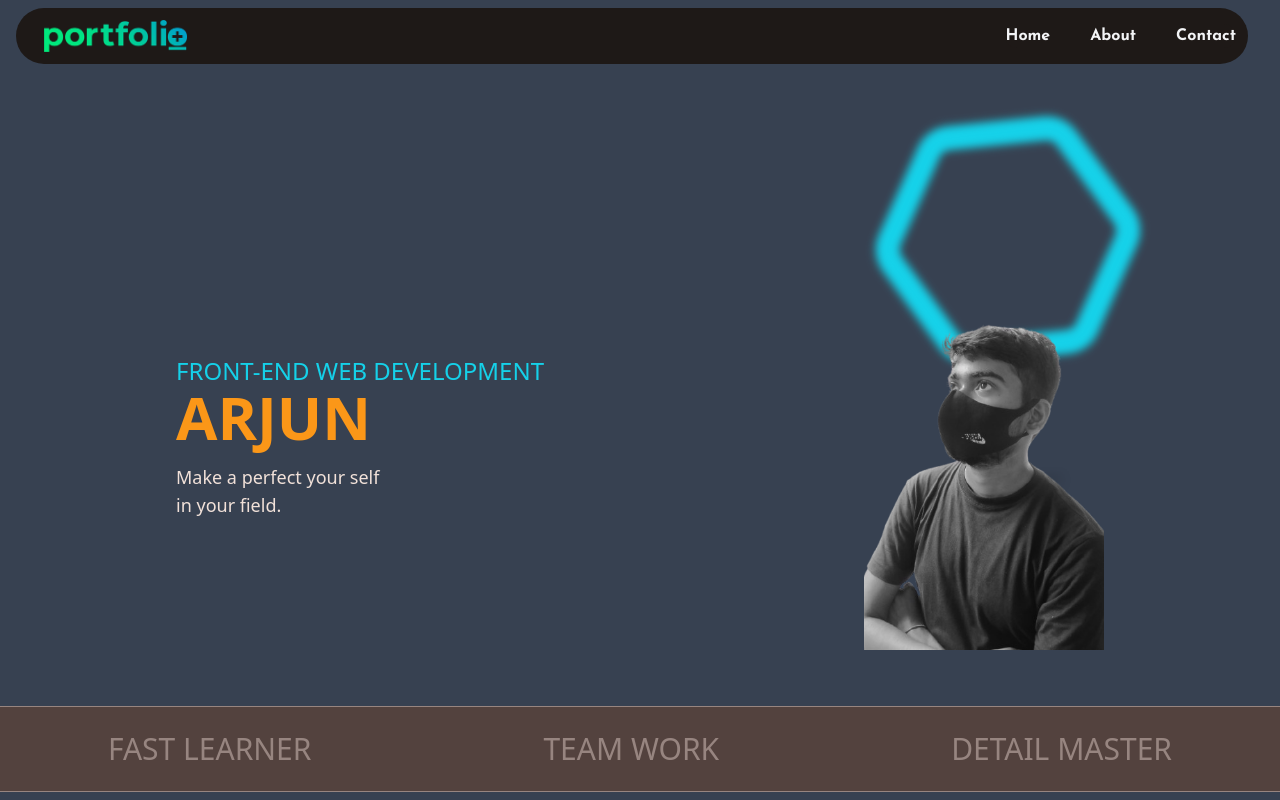
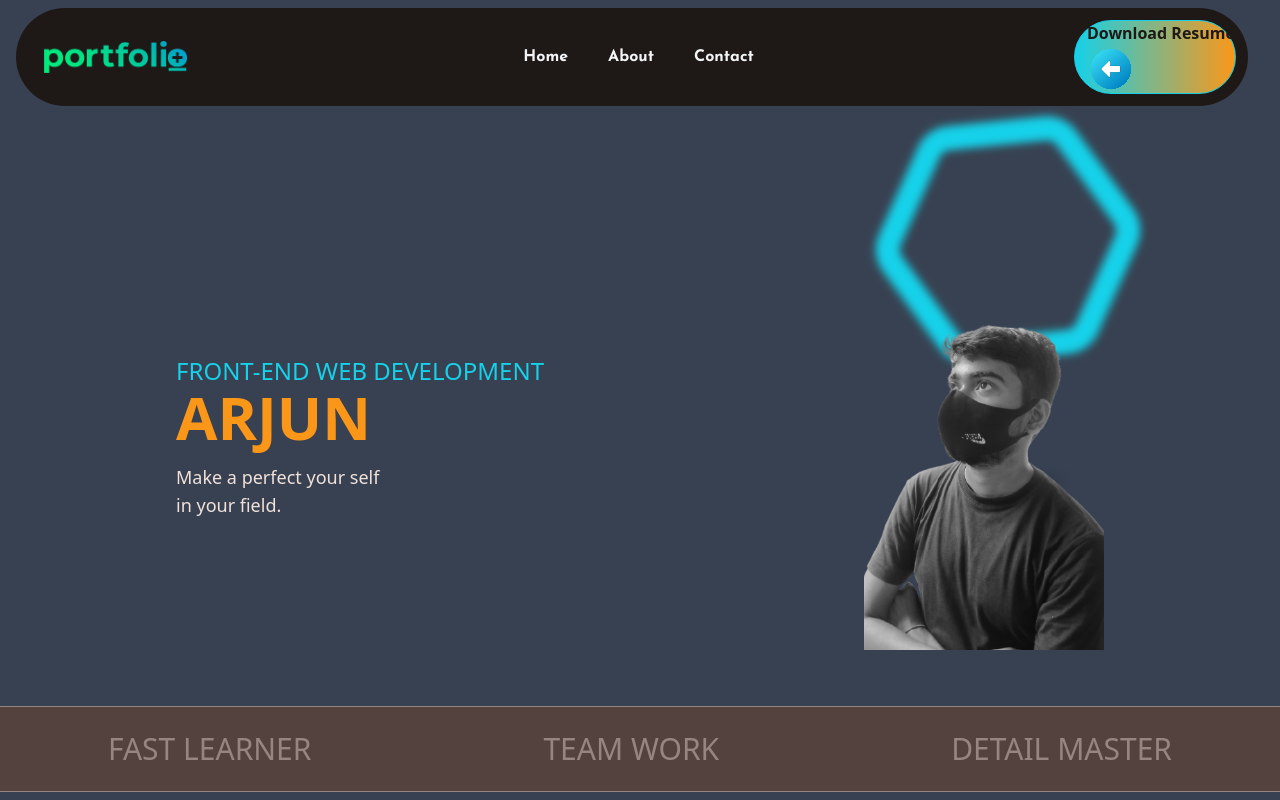
Before and after one commit to Arjun4243/React-portfolio, a React (Create React App) app: page / in a window 1280 px wide. Shown: the top 800 px of the page. Built offline with nearby package versions, Linux system fonts and the light colour scheme.

Commit message:
hidden and block funtctionllity of resume buttond

```diff
--- a/src/component/navbar/navebarButton.jsx
+++ b/src/component/navbar/navebarButton.jsx
@@ -6,7 +6,7 @@ function NavebarButton(){
     return (
         <>
             <button
-                className="hidden lg:flex resume-button items-center border border-cyan gap-1 rounded-full pl-3 bg-gradient-to-r from-cyan to-orange font-bold text-black hover:scale-110 transition-all duration-100 shadow-custom-blue"
+                className="hidden lg:flex resume-button items-center border border-cyan gap-1 rounded-full pl-3 bg-gradient-to-r from-cyan to-orange font-bold text-black hover:scale-110 transition-all duration-100 shadow-custom-blue md:block lg:block"
             >
                 Download Resume
                 <span>
```
